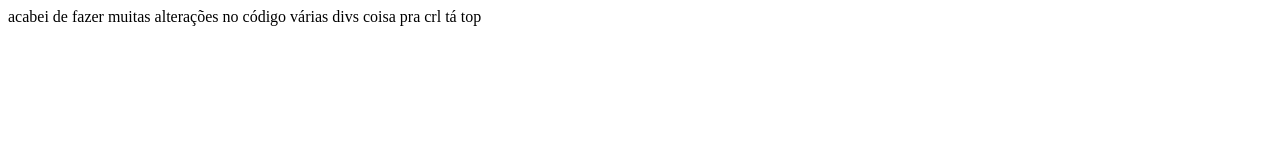
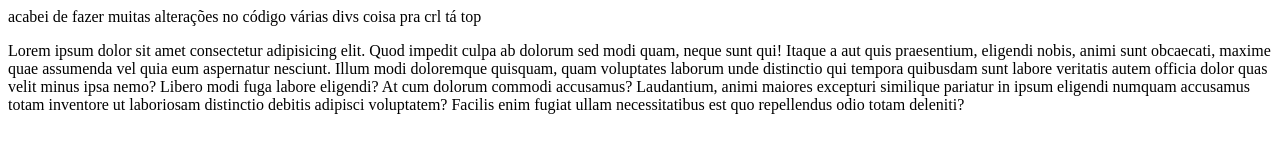
Before and after one commit to Danieumatos/cozinhaPop, a plain HTML site: page index.html in a window 1280 px wide. Drawn offline with Linux system fonts and the light colour scheme.

Commit message:
incício da estilização

```diff
--- a/index.html
+++ b/index.html
@@ -5,11 +5,15 @@
     <meta http-equiv="X-UA-Compatible" content="IE=edge">
     <meta name="viewport" content="width=device-width, initial-scale=1.0">
     <title>Document</title>
+    <link rel="stylesheet" href="./style.css">
 </head>
 <body>
     acabei de fazer muitas alterações no código
     várias divs
     coisa pra crl
     tá top
+    <div class="container">
+        <p>Lorem ipsum dolor sit amet consectetur adipisicing elit. Quod impedit culpa ab dolorum sed modi quam, neque sunt qui! Itaque a aut quis praesentium, eligendi nobis, animi sunt obcaecati, maxime quae assumenda vel quia eum aspernatur nesciunt. Illum modi doloremque quisquam, quam voluptates laborum unde distinctio qui tempora quibusdam sunt labore veritatis autem officia dolor quas velit minus ipsa nemo? Libero modi fuga labore eligendi? At cum dolorum commodi accusamus? Laudantium, animi maiores excepturi similique pariatur in ipsum eligendi numquam accusamus totam inventore ut laboriosam distinctio debitis adipisci voluptatem? Facilis enim fugiat ullam necessitatibus est quo repellendus odio totam deleniti?</p>
+    </div>
 </body>
 </html>
```
Also changed, not shown: style.css (added).
